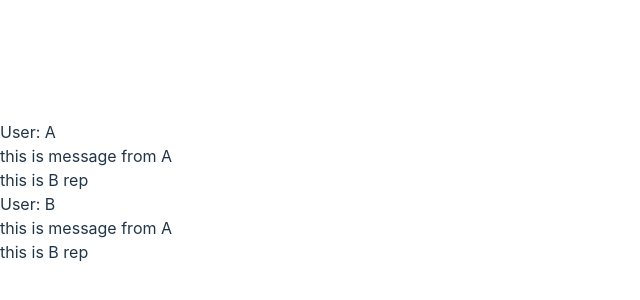
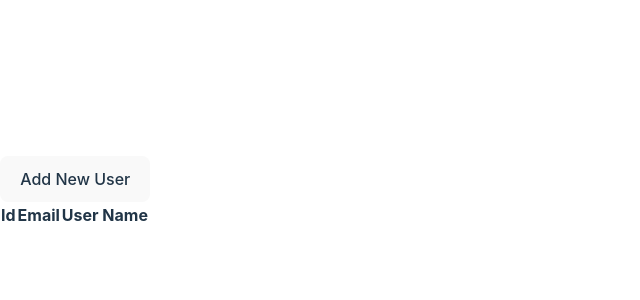
Before and after one commit to slade77777/reactjs-2310, a React (Vite) app: page / in a window 1280 px wide. Shown: the part 208-508 px from the top of the page, without its empty margins (0-640 px from the left). Built offline with nearby package versions, Linux system fonts and the light colour scheme.

Commit message:
use effect

```diff
--- a/src/App.tsx
+++ b/src/App.tsx
@@ -1,28 +1,43 @@
 import './App.css'
-import ListMessage from "./components/Chat/ListMessage.tsx";
 import {useState} from "react";
+import UserLine from "./components/UserLine.tsx";
+import UserForm from "./components/UserForm.tsx";
 
-export type Message = {
-  content: string,
-  user: 'A' | 'B'
+export type User = {
+  email: string,
+  username: string,
 }
 function App() {
-  const [listMes, setListMes] = useState<Array<Message>>([{
-    content: 'this is message from A',
-    user: 'A'
-  }, {
-    content: 'this is B rep',
-    user: 'B'
-  }])
+  const [users, setUsers] = useState<Array<User>>([])
+
+  const [isAdding, setAdding] = useState(false);
+
+  function closeForm() {
+    setAdding(false)
+  }
 
   return (
-    <div className="w-screen h-screen flex flex-row">
-      <div className="w-1/2 bg-amber-200 py-24 px-40">
-        <ListMessage user="A" messages={listMes}/>
+    <div className="w-screen h-screen p-20 bg-sky-300">
+      <div className="bg-white w-full h-full">
+        <button onClick={() => setAdding(true)}>Add New User</button>
+        <table className="text-black w-full text-center">
+          <thead>
+            <tr>
+              <th>Id</th>
+              <th>Email</th>
+              <th>User Name</th>
+            </tr>
+          </thead>
+          <tbody>
+          {
+            users.map((user, index) => <UserLine user={user} index={index} />)
+          }
+          </tbody>
+        </table>
       </div>
-      <div className="w-1/2 bg-sky-300 py-24 px-40">
-        <ListMessage user="B" messages={listMes}/>
-      </div>
+      {
+        isAdding && <UserForm closeForm={closeForm} saveUsers={setUsers} />
+      }
     </div>
   )
 }
--- /dev/null
+++ b/src/components/UserForm.tsx
@@ -0,0 +1,29 @@
+import {useForm} from "react-hook-form";
+import {FC} from "react";
+import {User} from "../App.tsx";
+
+const UserForm:FC<{closeForm: () => void, saveUsers: (val: User[]) => void}> = ({closeForm, saveUsers}) => {
+  const { register, handleSubmit, reset, formState: { errors } } = useForm();
+  const onSubmit = (data: User) => {
+    saveUsers(prevState => [...prevState, data])
+    closeForm()
+    reset()
+  };
+
+  return <div className="fixed top-20 left-[30vw] w-[40vw] bg-white z-10 h-[60vh] border-solid border-2 border-black rounded-2xl flex flex-col items-center justify-center">
+    <form onSubmit={handleSubmit(onSubmit)}>
+      <div>
+        <p className="text-black">Email:</p>
+        <input type="text" {...register("email", { required: true })} className="bg-white text-black border-solid border-2 border-black rounded-2xl" />
+      </div>
+      <div>
+        <p className="text-black">Username:</p>
+        <input type="text" {...register("username", { required: true })} className="bg-white text-black border-solid border-2 border-black rounded-2xl" />
+      </div>
+      <button type="submit" className="bg-black w-full mt-12">Submit</button>
+      <button onClick={closeForm} className="bg-black w-full mt-2">Close</button>
+    </form>
+  </div>
+}
+
+export default UserForm
--- /dev/null
+++ b/src/components/UserLine.tsx
@@ -0,0 +1,13 @@
+import {FC} from "react";
+import {User} from "../App.tsx";
+
+const UserLine:FC<{user: User, index: number}> = ({user, index}) => {
+  console.log(user);
+  return <tr>
+    <td>{index}</td>
+    <td>{user.email}</td>
+    <td>{user.username}</td>
+  </tr>
+}
+
+export default UserLine;
```
